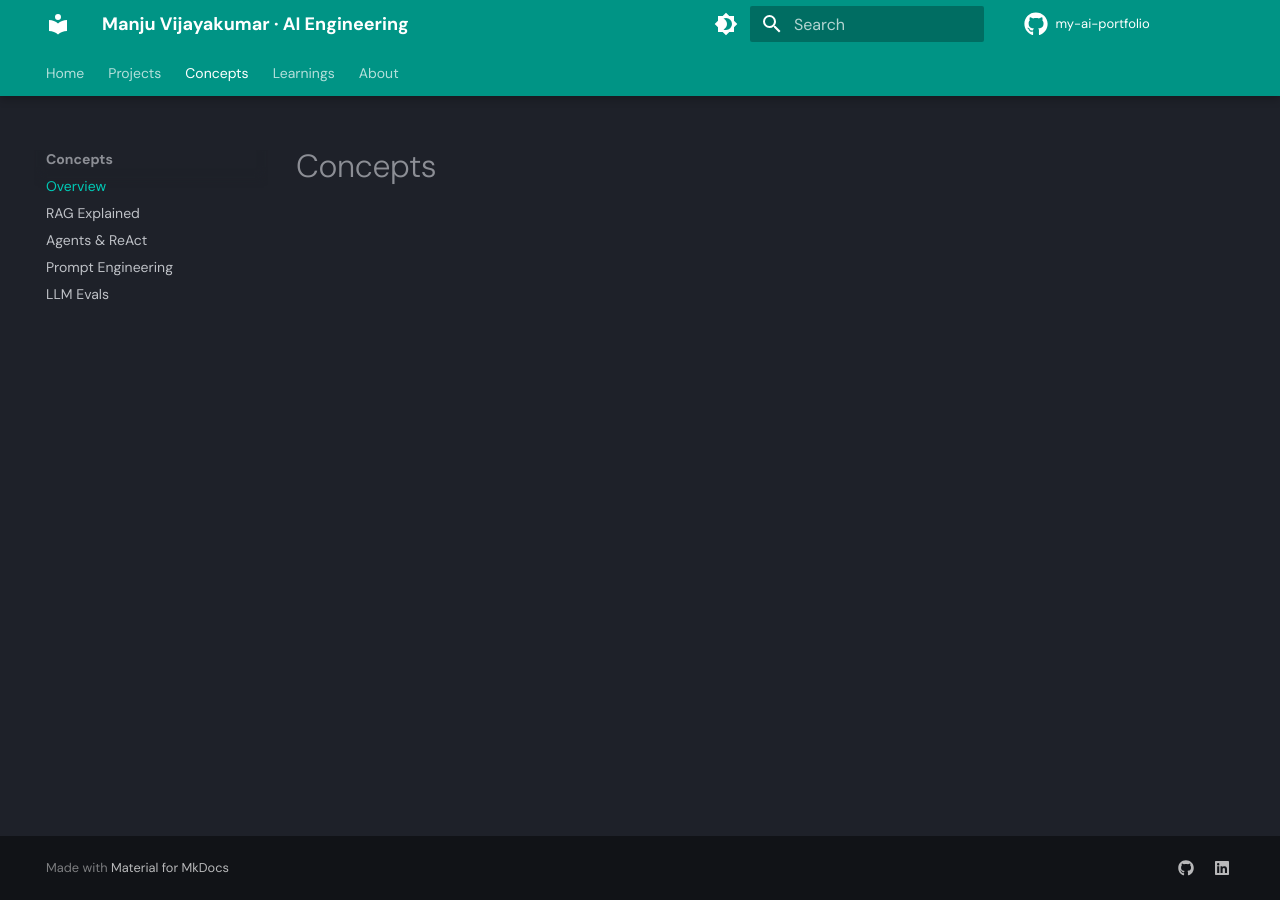
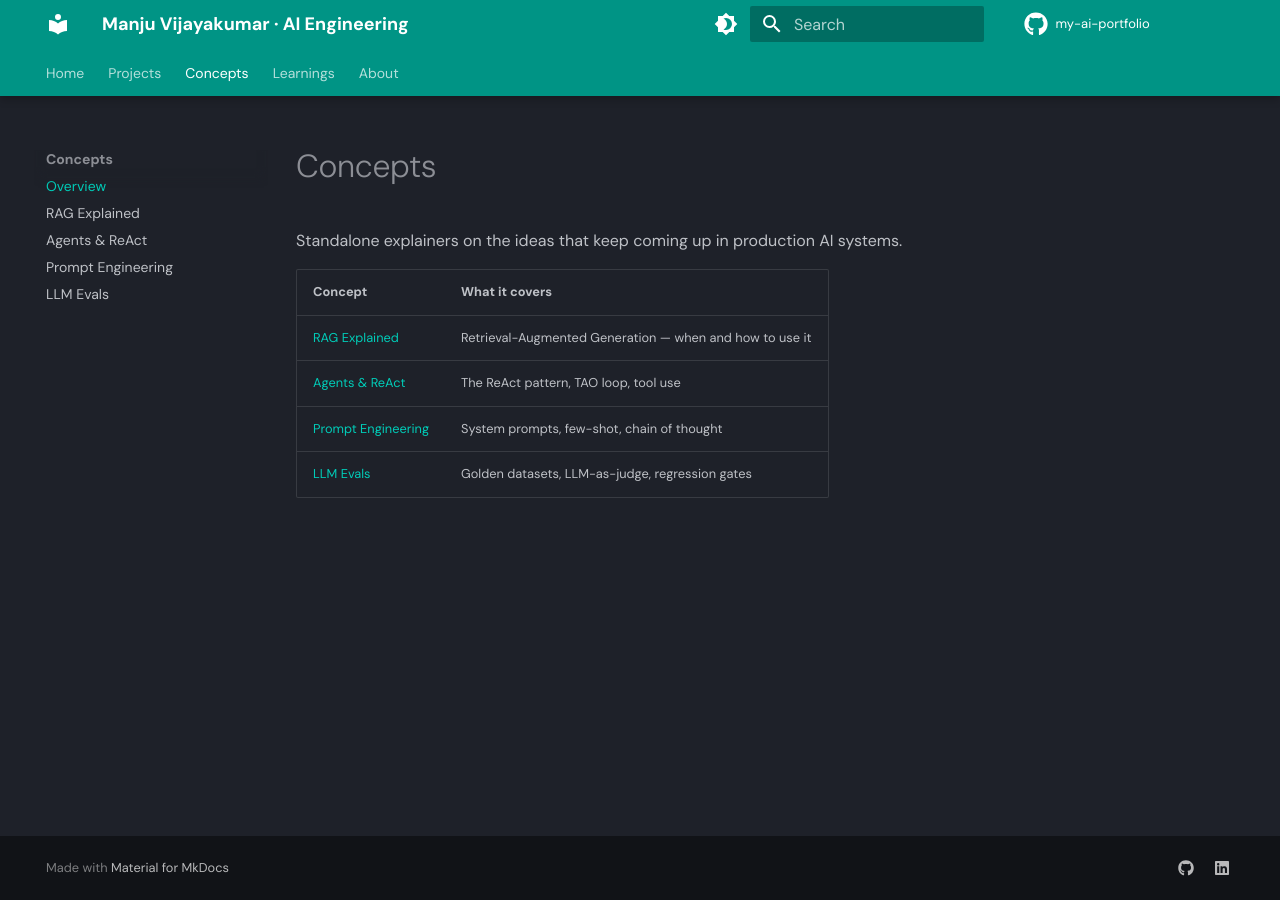
Before and after one commit to vmanju/my-ai-portfolio, an MkDocs documentation site: the page built from docs/concepts/index.md, in a window 1280 px wide. Built offline with MkDocs 1.6.1 and Material for MkDocs 9.7.7, drawn with Linux system fonts in a browser that asks for light colours; comment, search, counter and statistics services are not loaded.

Commit message:
fix: add missing index.md files for learnings, projects, concepts

```diff
--- a/docs/concepts/index.md
+++ b/docs/concepts/index.md
@@ -1 +1,10 @@
 # Concepts
+
+Standalone explainers on the ideas that keep coming up in production AI systems.
+
+| Concept | What it covers |
+|---|---|
+| [RAG Explained](rag.md) | Retrieval-Augmented Generation — when and how to use it |
+| [Agents & ReAct](agents.md) | The ReAct pattern, TAO loop, tool use |
+| [Prompt Engineering](prompts.md) | System prompts, few-shot, chain of thought |
+| [LLM Evals](evals.md) | Golden datasets, LLM-as-judge, regression gates |
```
Also changed, not shown: docs/learnings/index.md (added, +15 -0 lines), docs/projects/index.md (added, +22 -0 lines).
